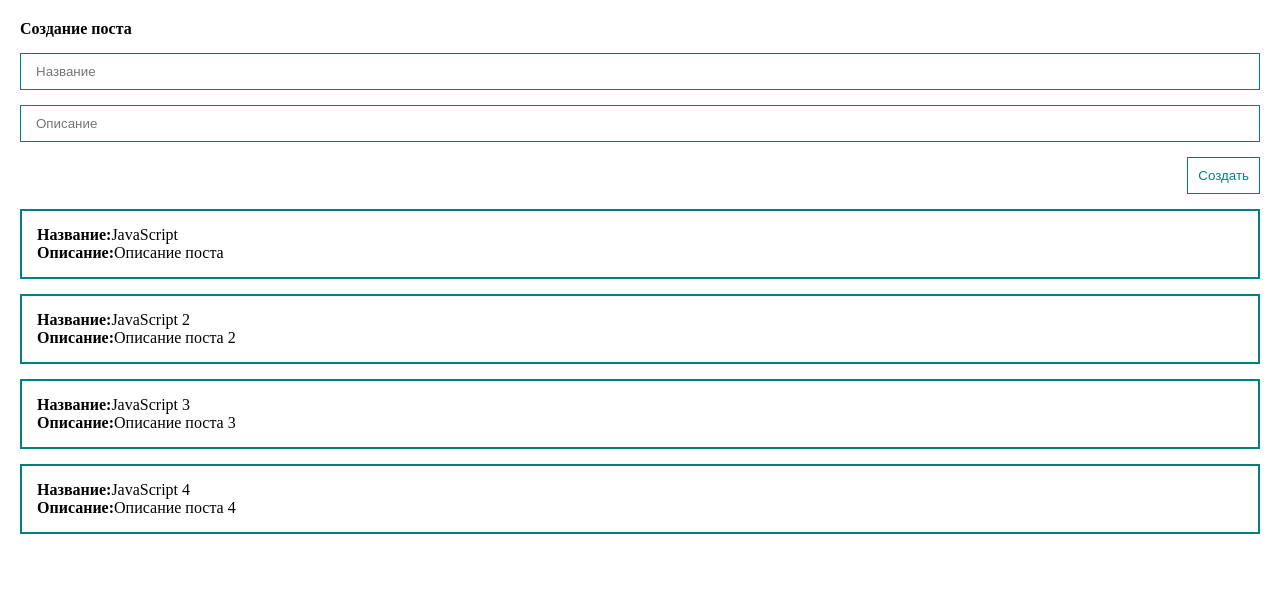
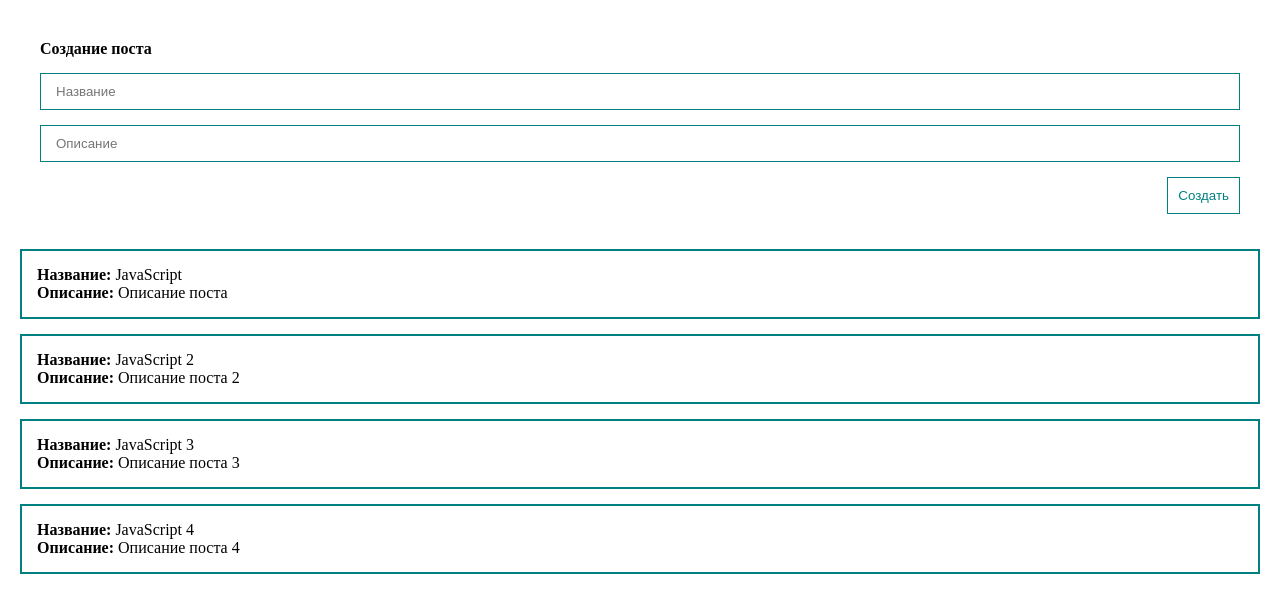
Before and after one commit to alexchernyh29/vue3, a Vue app: page / in a window 1280 px wide. Shown: the top 612 px of the page. Built offline with nearby package versions, Linux system fonts and the light colour scheme.

Commit message:
add components

```diff
--- a/src/App.vue
+++ b/src/App.vue
@@ -1,41 +1,40 @@
 <template>
   <div class="app">
-    <div>
-      <form>
-        <h4>Создание поста</h4>
-        <input class="input" type="text" placeholder="Название">
-        <input class="input" type="text" placeholder="Описание">
-        <button class="btn" @click="createPost">Создать</button>
-      </form>
-    </div>
-    <div class="post" v-for="post in posts" v-bind:key="post">
-      <div><strong>Название:</strong>{{ post.title }}</div>
-      <div><strong>Описание:</strong>{{ post.body }}</div>
-    </div>
+    <post-form/>
+    <post-list :posts="posts"/>
   </div>
-
 </template>
 
 <script>
-
+import PostForm from "./components/PostForm"
+import PostList from "@/components/PostList"
 export default {
+  components: {
+    PostForm, PostList
+  },
   data() {
     return {
       posts: [
-        {id: 1, title:'JavaScript', body:'Описание поста'},
-        {id: 2, title:'JavaScript 2', body:'Описание поста 2'},
-        {id: 3, title:'JavaScript 3', body:'Описание поста 3'},
-        {id: 4, title:'JavaScript 4', body:'Описание поста 4'},
-      ]
+        {id: 1, title:' JavaScript', body:' Описание поста'},
+        {id: 2, title:' JavaScript 2', body:' Описание поста 2'},
+        {id: 3, title:' JavaScript 3', body:' Описание поста 3'},
+        {id: 4, title:' JavaScript 4', body:' Описание поста 4'},
+      ],
+      title: '',
+      body: '',
     }
   },
   methods: {
-    addLike() {
-      this.likes +=1;
+    createPost() {
+      const newPost = {
+        id: '',
+        title: this.title,
+        body: this.body,
+      }
+      this.posts.push(newPost);
+      this.title = '';
+      this.body = '';
     },
-    addDislike() {
-      this.dislikes +=1;
-    }
   }
 }
 </script>
@@ -46,30 +45,7 @@ export default {
   padding: 0;
   box-sizing: border-box;
 }
-.post {
-  padding: 15px;
-  border: 2px solid teal;
-  margin-top: 15px;
-}
-form {
-  display: flex;
-  flex-direction: column;
-}
 .app {
   padding: 20px;
 }
-.input {
-  width: 100%;
-  border: 1px solid teal;
-  padding: 10px 15px;
-  margin-top: 15px;
-}
-.btn {
-  margin-top: 15px;
-  align-self: flex-end;
-  padding: 10px;
-  background: none;
-  color: teal;
-  border: 1px solid teal;
-}
 </style>
--- /dev/null
+++ b/src/components/PostForm.vue
@@ -0,0 +1,44 @@
+<template>
+    <div class="app">
+      <form @submit.prevent>
+          <h4>Создание поста</h4>
+          <input :value="post.title" @input="post.title=$event.target.value" class="input" type="text" placeholder="Название">
+          <input :value="post.body" @input="post.body=$event.target.value" class="input" type="text" placeholder="Описание">
+          <button class="btn">Создать</button>
+      </form>
+    </div>
+</template>
+
+<script>
+    export default {
+        data() {
+          return {
+            post: {
+              title: '',
+              body: ''
+            }
+          }
+        }
+    }
+</script>
+
+<style scoped>
+form {
+  display: flex;
+  flex-direction: column;
+}
+.input {
+  width: 100%;
+  border: 1px solid teal;
+  padding: 10px 15px;
+  margin-top: 15px;
+}
+.btn {
+  margin-top: 15px;
+  align-self: flex-end;
+  padding: 10px;
+  background: none;
+  color: teal;
+  border: 1px solid teal;
+}
+</style>
--- /dev/null
+++ b/src/components/PostList.vue
@@ -0,0 +1,25 @@
+<template>
+    <div class="post" v-for="post in posts" v-bind:key="post">
+      <div><strong>Название:</strong>{{ post.title }}</div>
+      <div><strong>Описание:</strong>{{ post.body }}</div>
+    </div>
+</template>
+
+<script>
+    export default {
+      props: {
+        posts: {
+          type: Array,
+          required: true
+        }
+      }
+    }
+</script>
+
+<style scoped>
+.post {
+  padding: 15px;
+  border: 2px solid teal;
+  margin-top: 15px;
+}
+</style>
```
